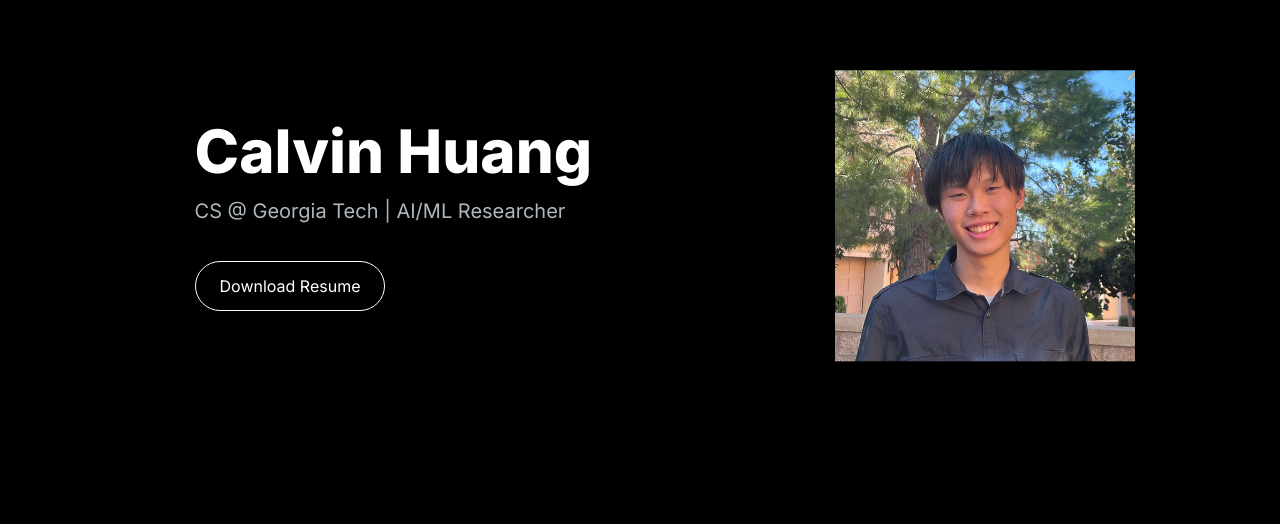
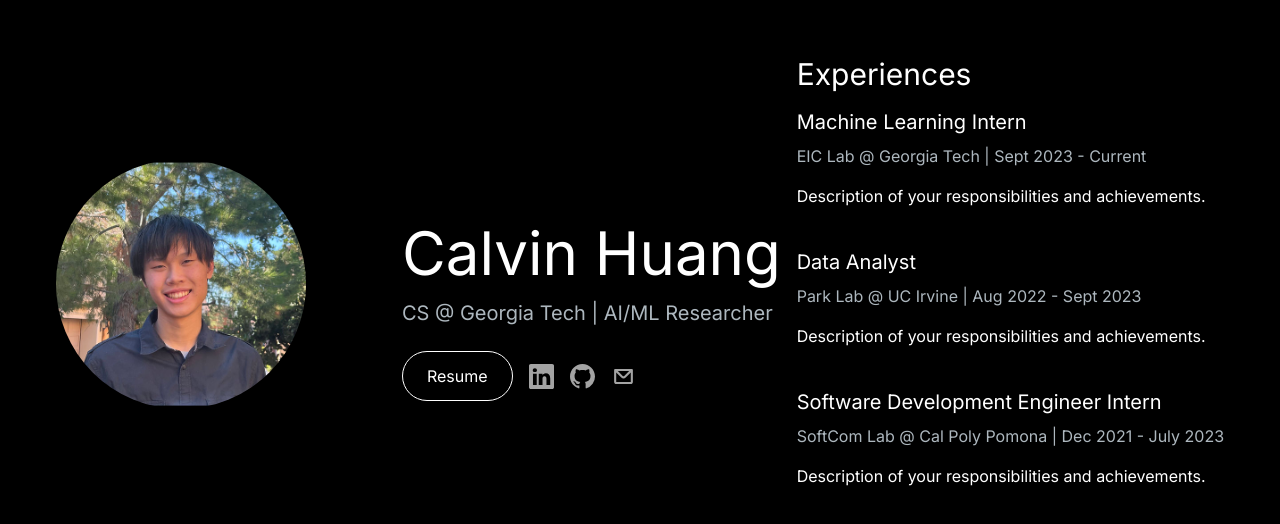
Before and after one commit to ccalvinhhuang/website, a Next.js app: page / in a window 1280 px wide. Shown: the top 524 px of the page. Built offline with nearby package versions, Linux system fonts and the light colour scheme.

Commit message:
added experience and better icons

```diff
--- a/src/app/components/HeroSection.jsx
+++ b/src/app/components/HeroSection.jsx
@@ -1,36 +1,61 @@
 import React from "react";
 import Image from "next/image";
+import { BsLinkedin } from "react-icons/bs";
+import { BsGithub } from "react-icons/bs";
+import { CgMail } from "react-icons/cg";
 
 const HeroSection = () => {
   return (
-        <section>
-            <div className="grid grid-cols-1 sm:grid-cols-12">
-                <div className="col-span-7 place-self-center text-center sm:text-left">
-                    <h1 className='text-white mb-4 text-4xl sm:text-5xl lg:text-6xl font-extrabold'>
+    <section className="flex">
+      <div className="flex gap-24 sm:flex-row mt-10 mx-auto">
+        <div className="flex items-center col-span-6 sm:col-span-1 lg:mt-6">
+          <div className="bg-black w-[250px] h-[250px] lg:w-[250px] lg:h-[250px] relative rounded-full overflow-hidden">
+            <Image
+              src="/images/hero-image.jpeg"
+              alt="hero image"
+              className="absolute transform -translate-x-1/2 -translate-y-1/2 top-1/2 left-1/2"
+              width={250}
+              height={250}
+            />
+          </div>
+        </div>
+        <div className="col-span-5 sm:col-span-11 place-self-center text-center sm:text-left mt-20">
+          <h1 className="text-white mb-4 text-4xl sm:text-5xl lg:text-6xl">
             Calvin Huang
           </h1>
           <p className="text-[#ADB7BE] text-base sm:text-lg lg:text-xl mb-6 ">
             CS @ Georgia Tech | AI/ML Researcher
           </p>
-                    <div>
-                        <button className = "px-6 py-3 rounded-full bg-transparent hover:bg-slate-800 text-white border border-white mt-3">Download Resume</button>
-                    </div>
-                </div>
-                <div className="col-span-5 place-self-center mt-4 lg:mt-0">
-                    <div className="bg-black w-[215px] h-[215px] lg:w-[400px] lg:h-[400px] relative">
-                        <Image
-                            src = "/images/hero-image.jpeg"
-                            roundedCorners={5}
-                            alt = "hero image"
-                            className="absolute transform -translate-x-1/2 -translate-y-1/2 top-1/2 left-1/2"
-                            width = {300}
-                            height = {300}
-                        />
+          <div className="flex items-center sm:justify-start space-x-4">
+            <button className="px-6 py-3 rounded-full bg-transparent hover:bg-slate-800 text-white border border-white">
+              Resume
+            </button>
+            <BsLinkedin color="#a3a3a3" size={25} />
+            <BsGithub color="#a3a3a3" size={25} />
+            <CgMail color="#a3a3a3" size={25} />
           </div>
         </div>
       </div>
+      <div className="mt-10 mx-auto">
+        <h2 className="text-white text-3xl mb-4">Experiences</h2>
+        <div className="text-white mb-10">
+          <h3 className="text-xl mb-2">Machine Learning Intern</h3>
+          <p className="text-[#ADB7BE] mb-4">EIC Lab @ Georgia Tech | Sept 2023 - Current</p>
+          <p className="text-base mb-10">Description of your responsibilities and achievements.</p>
+        </div>
+        <div className="text-white">
+          <h3 className="text-xl mb-2">Data Analyst</h3>
+          <p className="text-[#ADB7BE] mb-4">Park Lab @ UC Irvine | Aug 2022 - Sept 2023</p>
+          <p className="text-base mb-10">Description of your responsibilities and achievements.</p>
+        </div>
+        <div className="text-white">
+          <h3 className="text-xl mb-2">Software Development Engineer Intern</h3>
+          <p className="text-[#ADB7BE] mb-4">SoftCom Lab @ Cal Poly Pomona | Dec 2021 - July 2023</p>
+          <p className="text-base">Description of your responsibilities and achievements.</p>
+        </div>
+      </div>
     </section>
-    )
+  );
 };
 
 export default HeroSection;
```
Also changed, not shown: package.json (+5 -4 lines), 1 other file (tests, documents, lock files or other folders). Lines whose indentation alone changed are shown as unchanged.
